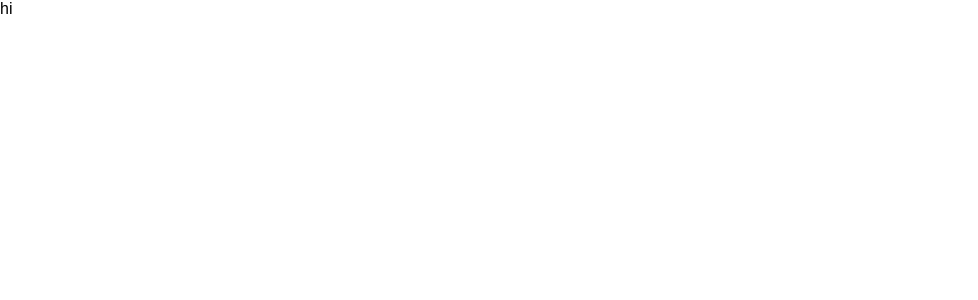
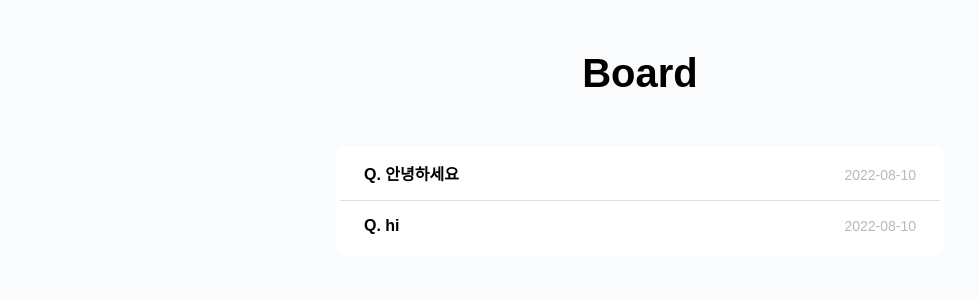
Before and after one commit to zmin9/board, a React (Create React App) app in the folder board/: page / in a window 1280 px wide. Shown: the top 300 px of the page, without its empty margins (0-978 px from the left). Built offline with nearby package versions, Linux system fonts and the light colour scheme; a web font is replaced by a local one.

Commit message:
feat: add post time

```diff
--- a/board/src/App.tsx
+++ b/board/src/App.tsx
@@ -1,10 +1,40 @@
 import React from 'react';
+import styled from "styled-components";
+import Text from "./components/common/Text";
+import PostList from "./components/list/PostList";
+
+
+const Background = styled.div`
+  height: 100vw;
+  background: #f9fbfc;
+  display: flex;
+  flex-direction: column;
+  align-items: center;
+`;
+
+const Header = styled.div`
+    margin: 50px 0;
+`;
+
+const ContentBox = styled.section`
+  background: #ffffff;
+  border-radius: 8px;
+  padding: 4px 4px;
+  width: 70vw;
+  max-width: 600px;
+  height: fit-content;
+`;
 
 function App() {
   return (
-    <div className="App">
-      hi
-    </div>
+    <Background>
+        <Header>
+            <Text style={{size: '40px', weight: 600}}>Board</Text>
+        </Header>
+        <ContentBox>
+            <PostList />
+        </ContentBox>
+    </Background>
   );
 }
 
--- a/board/src/components/list/PostListItem.tsx
+++ b/board/src/components/list/PostListItem.tsx
@@ -1,12 +1,38 @@
 import {Post} from "../../types/post";
+import styled from "styled-components";
+import Text from "../common/Text";
 
+const ItemContainer = styled.div`
+  padding: 16px 24px;
+  display: flex;
+  justify-content: space-between;
 
+  & + & {
+    border-top: solid 1px #dedede;
+  }
+`;
 
-const PostListItem = ({ ...post } : Post) =>
-    <div>
-        <div>{post.title}</div>
-        <div>{post.content}</div>
-    </div>
-;
+const Title = styled.div`
+
+`;
+
+const WrittenDate = styled.div`
+  color: #b9b9b9
+`;
+
+const PostListItem = ({ ...post } : Post) => {
+    const title = `Q. ${post.title}`;
+    const date = new Date(post.time).toISOString().split('T')[0];
+    return(
+        <ItemContainer>
+            <Title>
+                <Text style={{size: '16px', weight: 600}}>{title}</Text>
+            </Title>
+            <WrittenDate>
+                <Text style={{size: '14px', weight: 400}}>{date}</Text>
+            </WrittenDate>
+        </ItemContainer>
+    );
+};
 
 export default PostListItem;
--- /dev/null
+++ b/board/src/mock/posts.json
@@ -0,0 +1,16 @@
+{
+  "data": [
+    {
+      "id": 1,
+      "time": 1660111496426,
+      "title": "안녕하세요",
+      "content": "반가워요"
+    },
+    {
+      "id": 2,
+      "time": 1660111499429,
+      "title": "hi",
+      "content": "hello"
+    }
+  ]
+}
--- a/board/src/types/post.ts
+++ b/board/src/types/post.ts
@@ -1,5 +1,6 @@
 export type Post = {
     id: number,
+    time: number,
     title: string,
     content: string,
 };
```
Also changed, not shown: board/src/styles/normalize.css.
